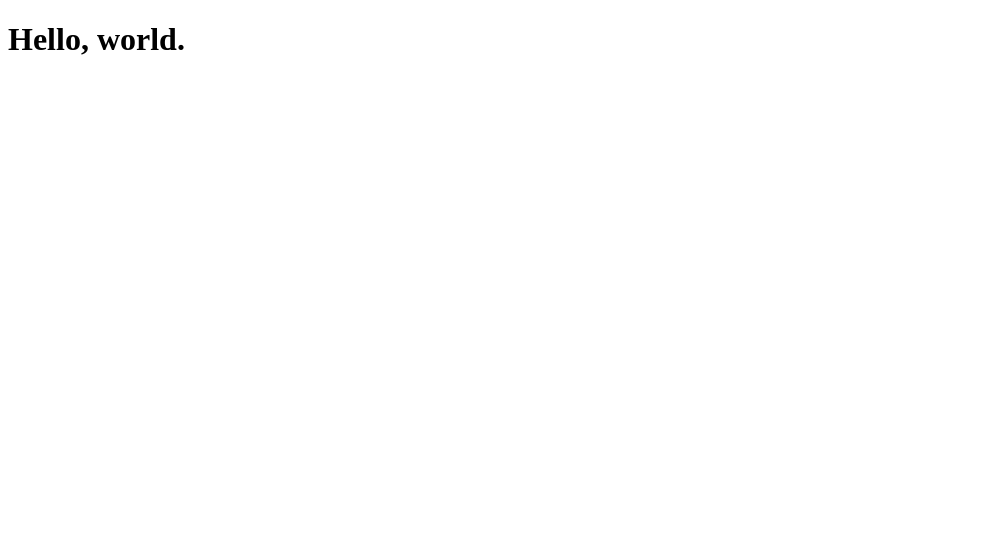
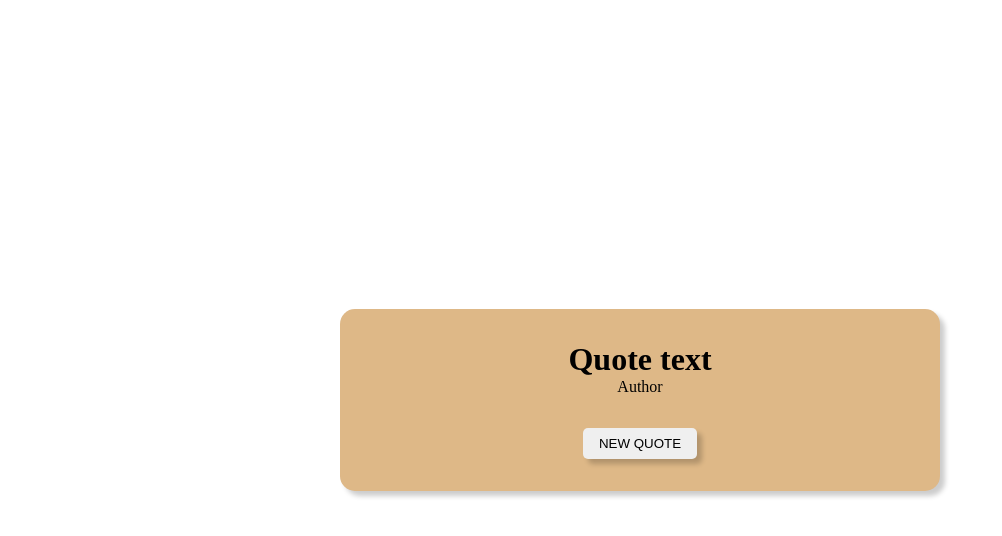
Before and after one commit to MilosBogicevic/Quote-Generator, a React (Create React App) app: page / in a window 1280 px wide. Shown: the top 536 px of the page, without its empty margins (0-1002 px from the left). Built offline with nearby package versions, Linux system fonts and the light colour scheme.

Commit message:
CSS Update

```diff
--- /dev/null
+++ b/src/App.css
@@ -0,0 +1,36 @@
+* {
+  box-sizing: border-box;
+  padding: 0;
+  margin: 0;
+}
+
+body {
+  display: flex;
+  align-items: center;
+  justify-content: center;
+  min-height: 100vh;
+}
+
+.container {
+  background-color: burlywood;
+  padding: 2rem;
+  border-radius: 15px;
+  width: 600px;
+  max-width: 100%;
+  box-shadow: 5px 5px 5px rgba(0, 0, 0, 0.2);
+  text-align: center;
+}
+
+.container h1 {
+}
+
+.container p {
+  padding-bottom: 2rem;
+}
+
+button {
+  border: 0;
+  padding: 0.5rem 1rem;
+  border-radius: 5px;
+  box-shadow: 5px 5px 5px rgba(0, 0, 0, 0.2);
+}
--- a/src/App.js
+++ b/src/App.js
@@ -1,9 +1,16 @@
 import React from 'react'
+import style from './App.css'
+
+const API_URL = "https://type.fit/api/quotes"
 
 function App() {
   return (
     <div>
-      <h1>Hello, world.</h1>
+      <div className="container">
+        <h1>Quote text</h1>
+        <p>Author</p>
+        <button>NEW QUOTE</button>
+      </div>
     </div>
   )
 }
```
